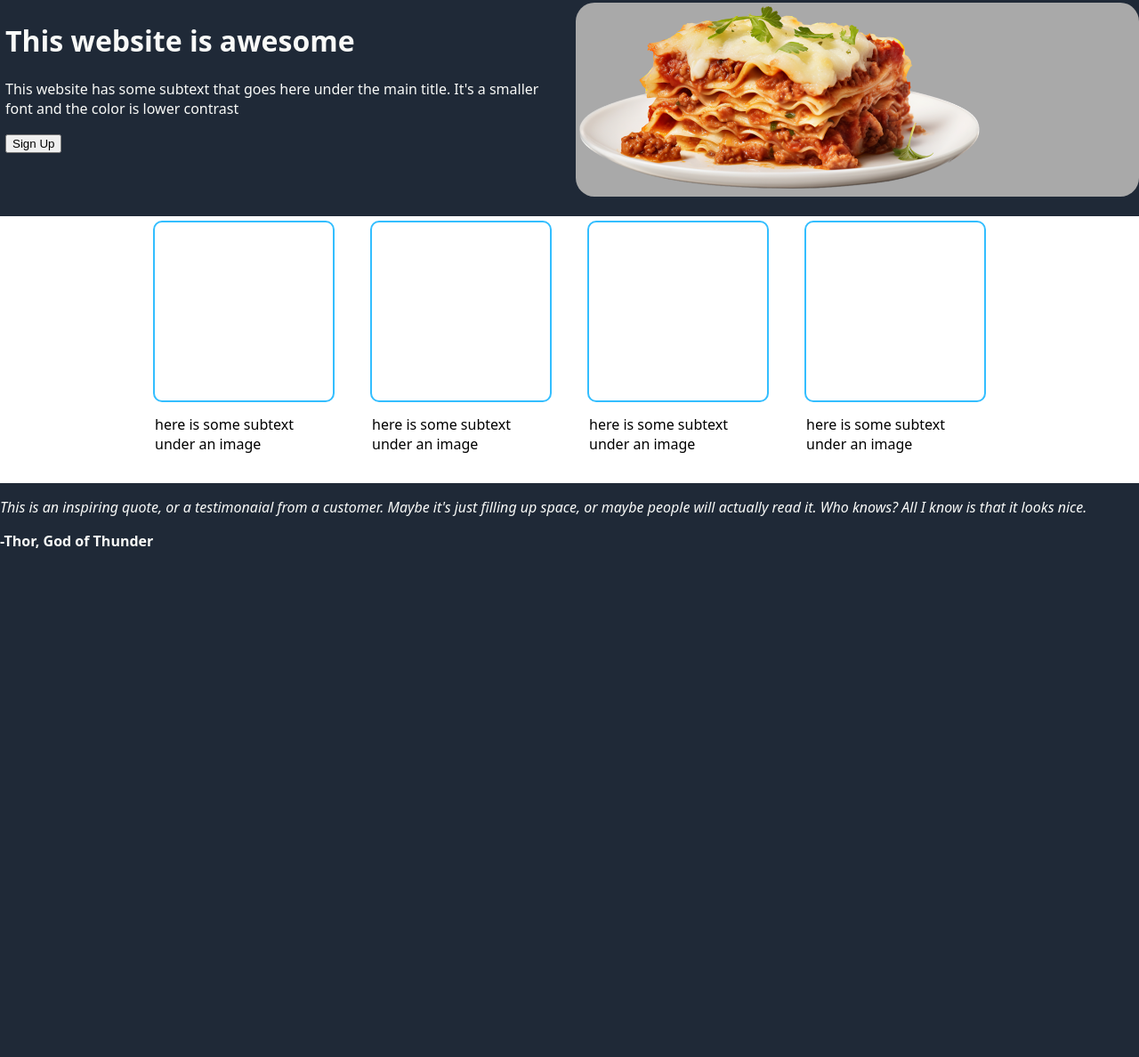
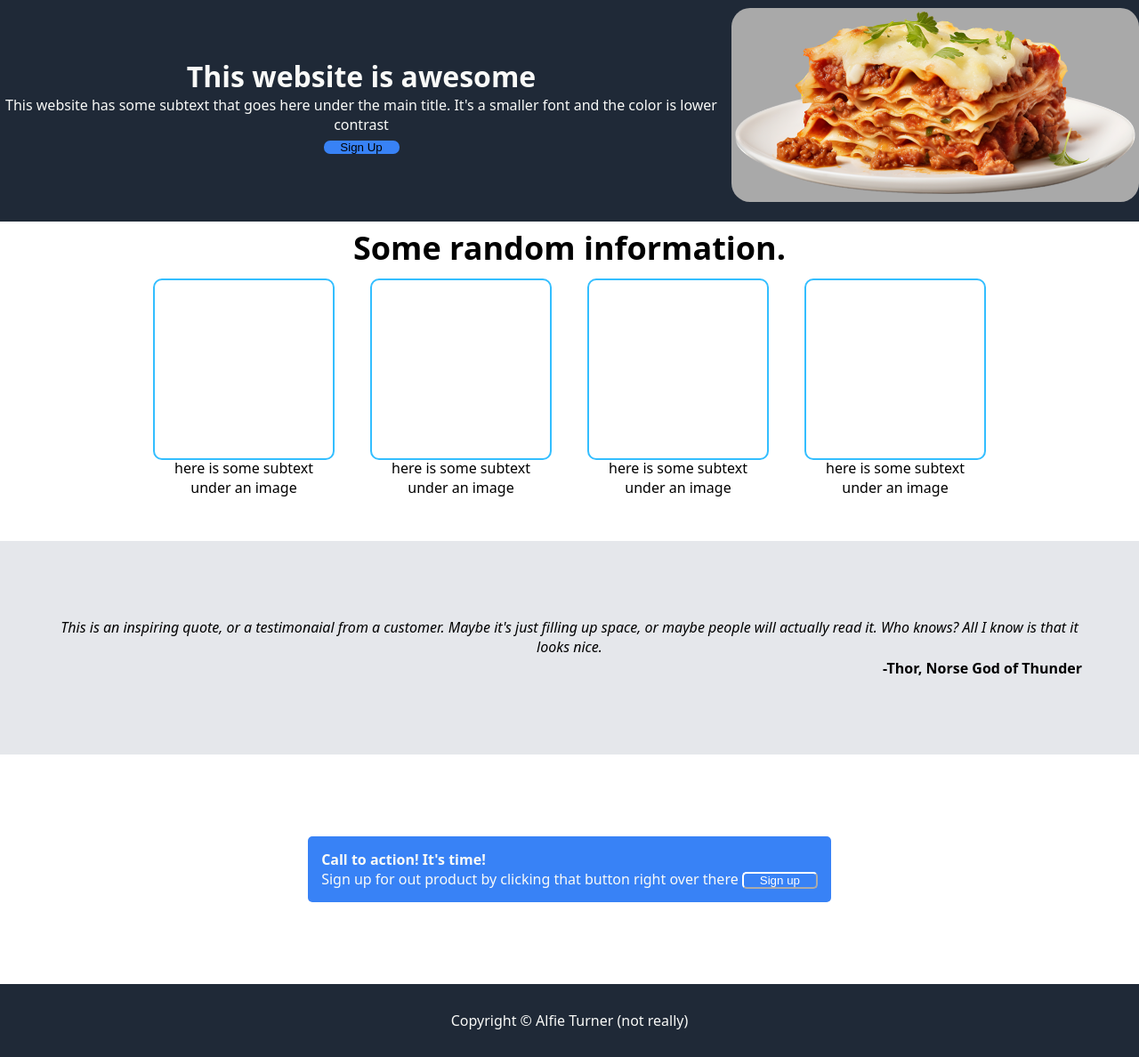
Before and after one commit to alfie-tur/odin-landing-page-project, a plain HTML site: page index.html in a window 1280 px wide. Shown: the part 90-1278 px from the top of the page at 89% size. Before the commit the page ends 800 px from the top, so only its background shows below. Drawn offline with Linux system fonts and the light colour scheme.

Commit message:
finished quote box + sign up box + footer

```diff
--- a/index.html
+++ b/index.html
@@ -17,13 +17,14 @@
     <div class="headerContainer" id="logo"><strong>Header Logo</strong></div>
 
     <hr>
+    <br>
 
     <!-- this div will contain the bulk of the text just beneath the header -->
     <div class="introContainer">
         <div class="introText">
-            <h1>This website is awesome</h1>
+            <h1 id="mainHeader">This website is awesome</h1>
             <p>This website has some subtext that goes here under the main title. It's a smaller font and the color is lower contrast</p>
-            <button>Sign Up</button>
+            <button id="signUp">Sign Up</button>
         </div>
         <div class="introImage">
         <img src="images/lasagna.png" width="450px">
@@ -31,6 +32,8 @@
     </div>
 
     <br>
+
+    <h1 id="infoHeader">Some random information.</h1>
 
     <!-- Here is some boxes with subtext beneath -->
     <!-- Probably not the best way to do this but it's what came to mind -->
@@ -43,6 +46,7 @@
 
     <!-- Here is the code to add the quote section -->
     <div class="quoteSection">
+        <br>
         <p><em>This is an inspiring quote, or a
             testimonaial from a customer. Maybe it's
             just filling up space, or maybe people will
@@ -50,8 +54,35 @@
             is that it looks nice.</em>
         </p>
         <p id="quoteSpeaker">
-            <strong>-Thor, God of Thunder</strong>
+            <strong>-Thor, Norse God of Thunder</strong>
         </p>
+        <br>
+    </div>
+
+    <!-- Here is some code to make some white space -->
+    <div class="whiteSpace">
+        <br>
+    </div>
+
+    <!-- Here is the code for the blue box which will allow you to sign up -->
+    <div class="boxContainer">
+        <div class="signUpBox">
+            <p><b>Call to action! It's time!</b></p>
+            <p>Sign up for out product by clicking that
+                button right over there
+                <button id="signUpBoxButton">Sign up</button>
+            </p>
+    </div>
+    </div>
+
+    <!-- More whitespace -->
+    <div class="whiteSpace">
+        <br>
+    </div>
+
+    <!-- final lump of code for the footer -->
+    <div class="footer">
+        Copyright © Alfie Turner (not really)
     </div>
 
 </body>
--- a/styles.css
+++ b/styles.css
@@ -1,6 +1,10 @@
 
+*{
+    margin: 0;
+    padding: 0;
+
+}
 body{
-    margin: 0;
     font-family: system-ui, -apple-system, BlinkMacSystemFont, 'Segoe UI', Roboto, Oxygen, Ubuntu, Cantarell, 'Open Sans', 'Helvetica Neue', sans-serif;
     background-color: #1F2937;
     color: #f9faf8;
@@ -36,11 +40,27 @@ body{
 }
 .introText{
     flex: 1;
+    text-align: center;
     margin-right: 16px;
     padding-left: 6px;
+    padding-top: 55px;
+}
+#mainHeader{
+    font-weight: 900;
+}
+#signUp{
+    margin-top: 7px;
+    background-color: #3882f6;
+    width: 85px;
+    border: #3882f6;
+    border-radius: 7px;
+}
+#signUp:hover{
+    background-color: white;
+    color: black;
 }
 .introImage{
-    flex: 1;
+
     padding: 4px;
     border-radius: 21px;
     background-color: darkgrey;
@@ -57,6 +77,15 @@ body{
     align-items: right;
 }
 
+#infoHeader{
+    padding-top: 5px;
+    padding-bottom: 5px;
+    background-color: white;
+    text-align: center;
+    font-size: 36px;
+    font-weight: 900;
+    color: black;
+}
 .randInfoContainer{
     width: auto;
     height: 300px;
@@ -74,5 +103,56 @@ body{
     border-radius: 10px;
 }
 .imgSubtext{
+    text-align: center;
     padding-top: 100%;
 }
+
+.quoteSection{
+    text-align: center;
+    font-weight: 300;
+    padding: 5%;
+    background-color: #E5E7EB;
+    color: black;
+}
+#quoteSpeaker{
+    text-align: right;
+    padding-top: 2px;
+}
+
+.whiteSpace{
+    background-color: white;
+    padding-top: 35px;
+    padding-bottom: 35px;
+}
+
+.boxContainer{
+    display: flex;
+    justify-content: center;
+    background-color: white;
+}
+.signUpBox{
+    border-radius: 5px;
+    background-color: #3882f6;
+    padding: 15px;
+}
+#signUpBoxButton{
+    border-color: white;
+    border-width: 2px;
+    background-color: #3882f6;
+    color: white;
+    border-radius: 5px;
+    width: 85px;
+}
+#signUpBoxButton:hover{
+    background-color: white;
+    color: black;
+    border-color: black;
+    border-width: 3px;
+}
+
+.footer{
+    padding-top: 30px;
+    padding-bottom: 30px;
+    text-align: center;
+    font-weight: 100;
+}
```
